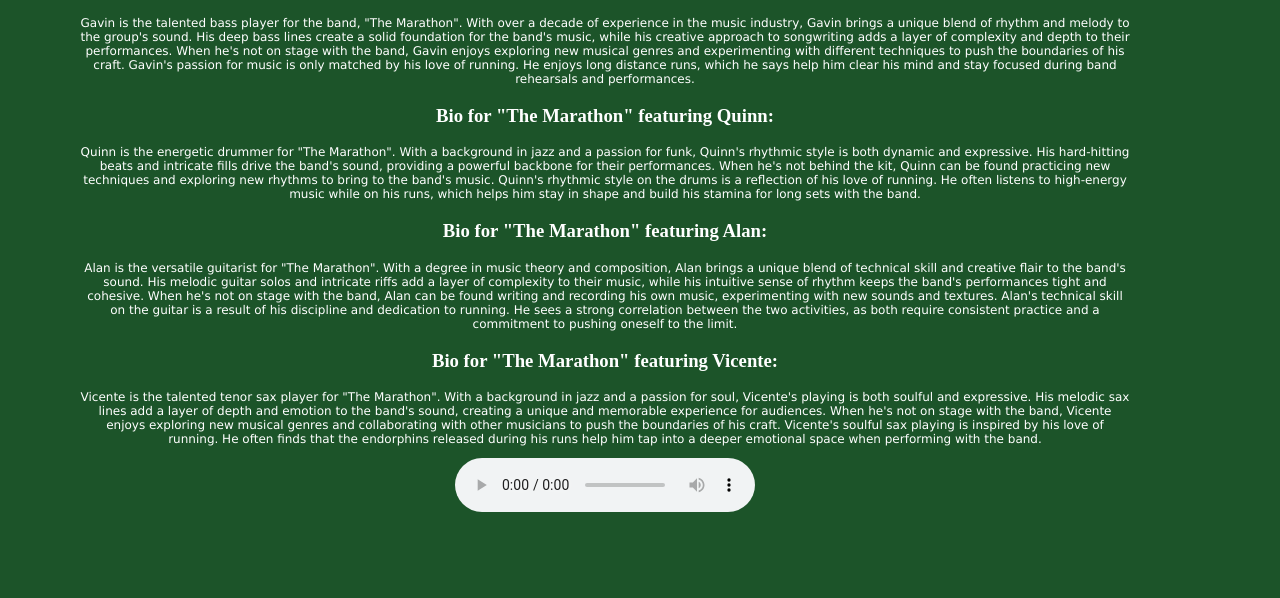
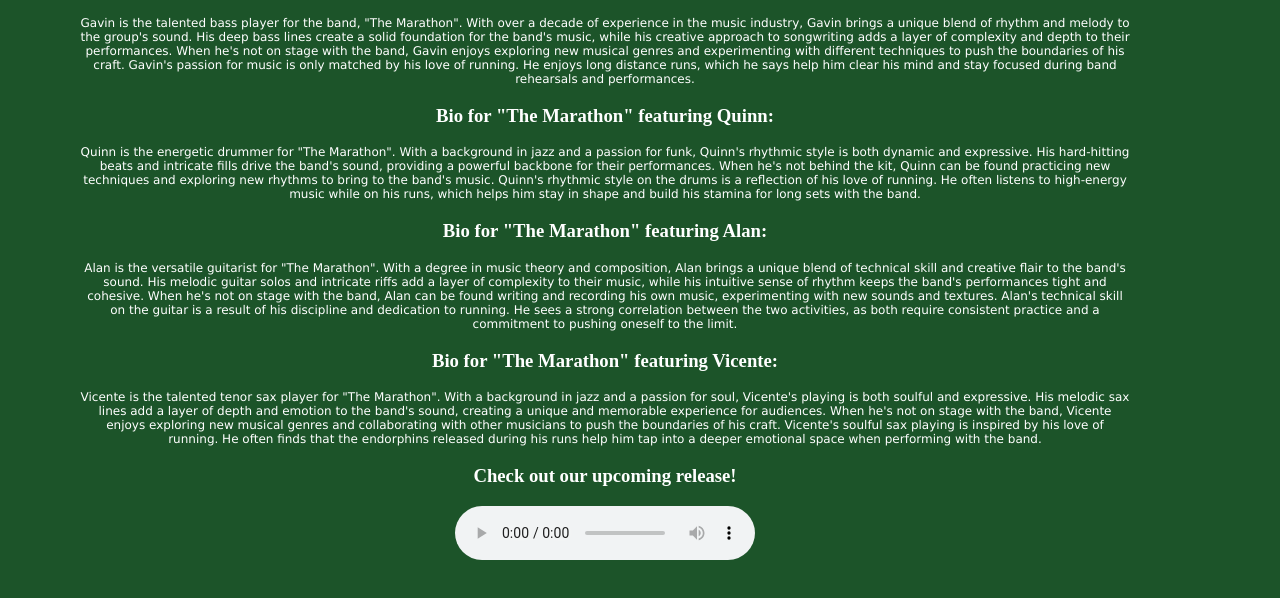
Before and after one commit to Quimath/quimath.github.io, a plain HTML site: page index.html in a window 1280 px wide. Shown: the part 2393-2991 px from the top of the page. Drawn offline with Linux system fonts and the light colour scheme.

Commit message:
Update index.html

```diff
--- a/index.html
+++ b/index.html
@@ -78,6 +78,9 @@
       Vicente's soulful sax playing is inspired by his love of running.
       He often finds that the endorphins released during his runs help him tap into a deeper emotional space when performing with the band.
   </p>
+  <h3>
+    Check out our upcoming release!
+  </h3>
   <div style="text-align: center">
     <audio controls> <source src="Upcoming songs.mp3" type="audio/mpeg">
     </audio>
```
